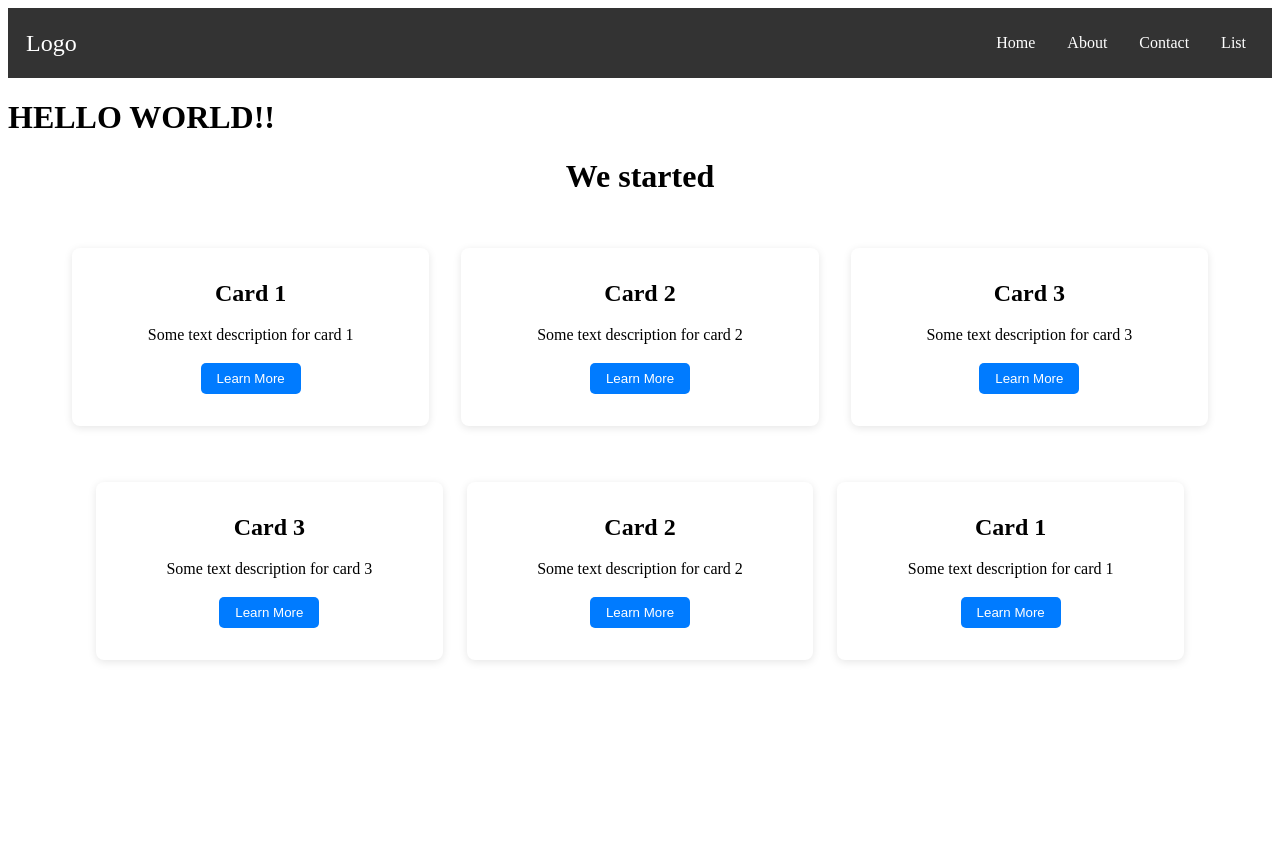
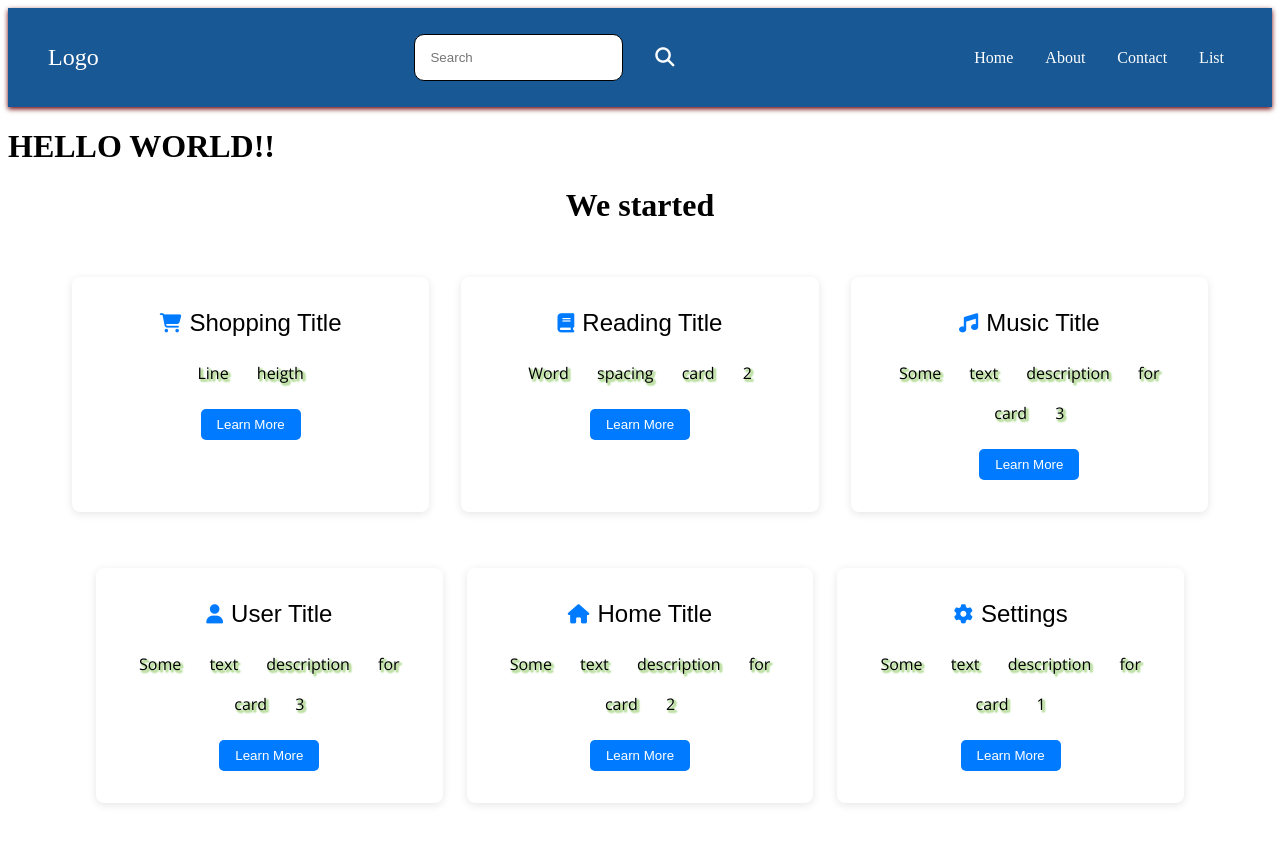
Before and after one commit to Fase2507/Hi-Kod-At-lye-5, a plain HTML site: page index.html in a window 1280 px wide. Before the commit the page ends 800 px from the top, so only its background shows below. Drawn offline with nearby package versions, Linux system fonts and the light colour scheme; a web font is replaced by a local one.

Commit message:
Hi-kod 30.12.--24

```diff
--- a/Style/card.css
+++ b/Style/card.css
@@ -1,3 +1,6 @@
+/* Import Google Fonts */
+@import url('https://fonts.googleapis.com/css2?family=Roboto:wght@300;400;500;700&family=Open+Sans:wght@400;600&family=Sofia&display=swap');
+
 /* Base styles - changed to row layout by default */
 .card-container {
     display: flex;
@@ -37,16 +40,15 @@
     text-align: center;
     box-sizing: border-box;
     overflow: hidden;
+    font-family: 'Open Sans', sans-serif;
 }
+p {
 
-/* Fix paragraph overflow */
-.card p {
-    margin: 1rem 0;
-    overflow-wrap: break-word;
-    word-wrap: break-word;
     /* hyphens: auto; */
-    line-height: 1.5;
-    max-width: 100%;
+    line-height: 2.5;
+    text-shadow: 2px 2px 2px #fdfafa, 2px 2px 2px #6cb113, 2px 2px 2px #48be39;
+    word-spacing: 24px;
+    font-family: 'Open Sans', sans-serif;
 }
 
 /* Fix heading overflow */
@@ -54,6 +56,25 @@
     margin: 0 0 1rem;
     font-size: 1.5rem;
     overflow-wrap: break-word;
+    font-family: 'Sofia', sans-serif;
+    font-weight: 500;
+    display: flex;
+    align-items: center;
+    justify-content: center;
+    gap: 0.5rem;
+}
+
+.card h2 i {
+    font-size: 1.2rem;
+    color: #007bff;  /* or any color you prefer */
+}
+
+/* Optional: Add hover effect to icons */
+.card h2 i:hover {
+    transform: scale(1.35);
+    transition: transform 0.2s ease;
+    cursor: pointer;
+
 }
 
 /* Adjust breakpoints for better row display */
--- a/Style/navbar.css
+++ b/Style/navbar.css
@@ -1,11 +1,15 @@
 /* Add these navbar styles to your existing CSS */
 .navbar {
+    position: sticky;
+    top: 0;
+    z-index: 1001;
     display: flex;
     justify-content: space-between;
     align-items: center;
-    background-color: #333;
+    background-color: #185894;
+    box-shadow: 0 2px 5px rgba(110,0,10,1.1);  /* Optional: adds subtle shadow */
     color: white;
-    padding: 10px;
+    padding: 1rem 2rem;
 }
 
 .brand {
@@ -29,7 +33,22 @@
 }
 
 .navbar-links li a:hover {
-    background-color: #555;
+    background-color: #f5f5f5;
+    color: #000;
+    border-radius: 10px;
+    transform: scale(1.15);
+    transition: all 0.3s ease;
+    -webkit-transform: scale(1.15);
+    -moz-transform: scale(1.15);
+    -ms-transform: scale(1.15);
+    -o-transform: scale(1.15);
+}
+.navbar-links li a:active{
+    background-color: #f0ebeb;
+    color: #000;
+    border-radius: 10px;
+    transform: scale(1.15);
+    transition: all 0.3s ease;
 }
 
 .toggle-button {
--- /dev/null
+++ b/Style/search-bar.css
@@ -0,0 +1,45 @@
+.search-bar {
+    display: flex;
+    align-items: center;
+    justify-content: center;
+    gap: 0.5rem;
+    max-width: 100%;
+    /* border: 1px solid #000; */
+    border-radius: 10px;
+    padding: 10px;
+    position: relative;
+}
+#search {
+    position: sticky;
+    top: 0;
+    display: flex;
+    left: 4rem;
+    align-items: center;
+    justify-content: center;
+    gap: 0.5rem;
+    border: 1px solid #000;
+    border-radius: 10px;
+    padding: 15px;
+    background: white;
+    z-index: 999;
+}
+.search-bar a {
+    position: relative;
+    left: 1.5rem;
+    cursor: pointer;
+    font-size: 1.2rem;
+}
+.search-bar a:hover {
+    color: #f8f9fc;
+    scale: 1.5;
+    transition: all 0.5s ease;
+
+}
+.search-bar a:active{
+    color: #d6150f;
+    scale: 1.5;
+    transition: all 0.5s ease;
+}
+.search-bar label {
+    font-size: 1.2rem;
+}
--- a/index.html
+++ b/index.html
@@ -5,7 +5,9 @@
         <meta charset="UTF-8">
         <meta name="viewport" content="width=device-width,initial-scale=1.0">
         <link rel="stylesheet" href="Style/card.css">
+        <link rel="stylesheet" href="Style/search-bar.css">
         <link rel="stylesheet" href="Style/navbar.css">
+        <link rel="stylesheet" href="https://cdnjs.cloudflare.com/ajax/libs/font-awesome/6.5.1/css/all.min.css">
     </head>
     <body>
         <nav class="navbar">
@@ -15,6 +17,11 @@
             <span class="bar"></span>
             <span class="bar"></span>
           </a>
+          <div class="search-bar">
+            <input type="text" id="search" placeholder="Search" >
+              <label for="search"><a class="fas fa-search"></a></label>
+
+          </div>
           <div class="navbar-links">
             <ul>
               <li><a href="#">Home</a></li>
@@ -24,42 +31,43 @@
             </ul>
           </div>
         </nav>
+
         <h1>HELLO WORLD!!</h1>
         <center><h1>We started</h1></center>
         <div class="card-container">
             <div title="Card 1" class="card">
-              <h2>Card 1</h2>
-              <p>Some text description for card 1</p>
+              <h2><i class="fas fa-shopping-cart"></i> Shopping Title</h2>
+              <p>Line heigth </p>
               <button class="hover-btn">Learn More</button>
             </div>
 
             <div title="Card 2" class="card">
-              <h2>Card 2</h2>
-              <p>Some text description for card 2</p>
+              <h2><i class="fas fa-book"></i> Reading Title</h2>
+              <p>Word spacing card 2</p>
               <button class="hover-btn">Learn More</button>
             </div>
 
             <div title="Card 3" class="card">
-              <h2>Card 3</h2>
+              <h2><i class="fas fa-music"></i> Music Title</h2>
               <p>Some text description for card 3</p>
               <button class="hover-btn">Learn More</button>
           </div>
 
           <div class="card-containerTwo">
               <div title="Card 1" class="card">
-                <h2>Card 1</h2>
+                <h2><i class="fas fa-cog"></i> Settings</h2>
                 <p>Some text description for card 1</p>
                 <button class="hover-btn">Learn More</button>
               </div>
 
               <div title="Card 2" class="card">
-                <h2>Card 2</h2>
+                <h2><i class="fas fa-home"></i> Home Title</h2>
                 <p>Some text description for card 2</p>
                 <button class="hover-btn">Learn More</button>
               </div>
 
               <div title="Card 3" class="card">
-                <h2>Card 3</h2>
+                <h2><i class="fas fa-user"></i> User Title</h2>
                 <p>Some text description for card 3</p>
                 <button class="hover-btn">Learn More</button>
             </div>
```
Also changed, not shown: 2 other files.
